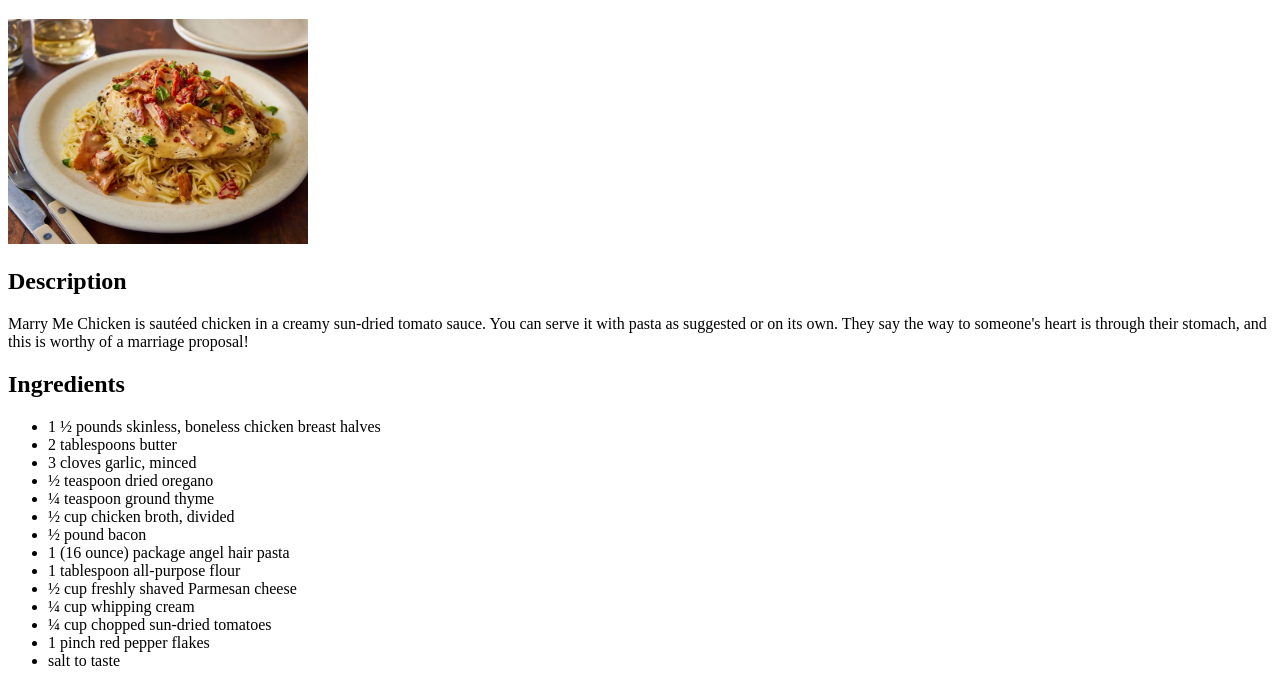
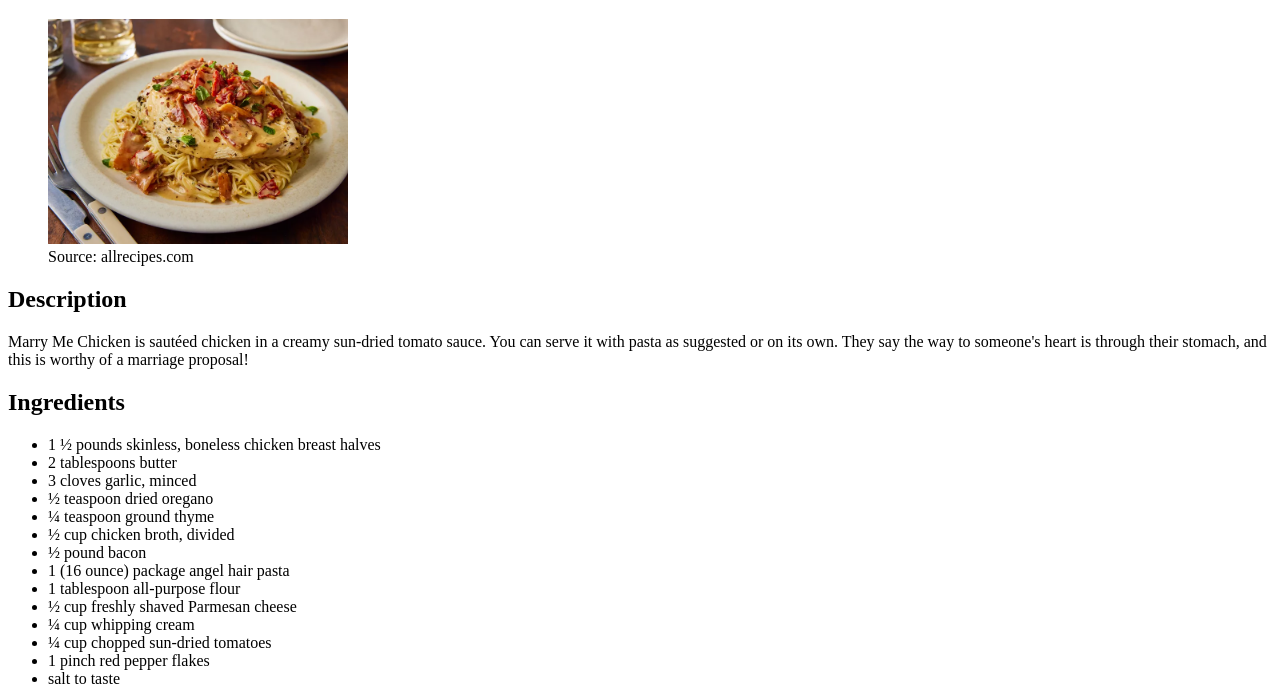
Before and after one commit to dsvignacio/odin-recipes, a plain HTML site: page recipes/marry-me-chicken.html in a window 1280 px wide. Shown: the part 87-781 px from the top of the page. Drawn offline with Linux system fonts and the light colour scheme.

Commit message:
feat: Add caption to image in marry-me-chicken.html

```diff
--- a/recipes/marry-me-chicken.html
+++ b/recipes/marry-me-chicken.html
@@ -9,7 +9,10 @@
     <a href="../index.html">Home</a>
 
     <h1>Marry Me Chicken</h1>
-    <img src="../img/Marry-Me-Chicken.webp" alt="An image of a chicken and pasta tomato dish called 'Marry Me Chicken'" width="300"/>
+    <figure>
+        <img src="../img/Marry-Me-Chicken.webp" alt="An image of a chicken and pasta tomato dish called 'Marry Me Chicken'" width="300"/>
+        <figcaption>Source: allrecipes.com</figcaption>
+    </figure>
 
     <h2>Description</h2>
     <p>Marry Me Chicken is sautéed chicken in a creamy sun-dried tomato sauce. You can serve it with pasta as suggested or on its own. They say the way to someone's heart is through their stomach, and this is worthy of a marriage proposal!</p>
@@ -46,6 +49,7 @@
         <li>Add sun-dried tomatoes, red pepper flakes, and salt. Add bacon and chicken back into the skillet.</li>
         <li>Serve on top of hot cooked pasta.</li>
     </ol>
+
     <a href="../index.html">Home</a>
 </body>
 </html>
```
